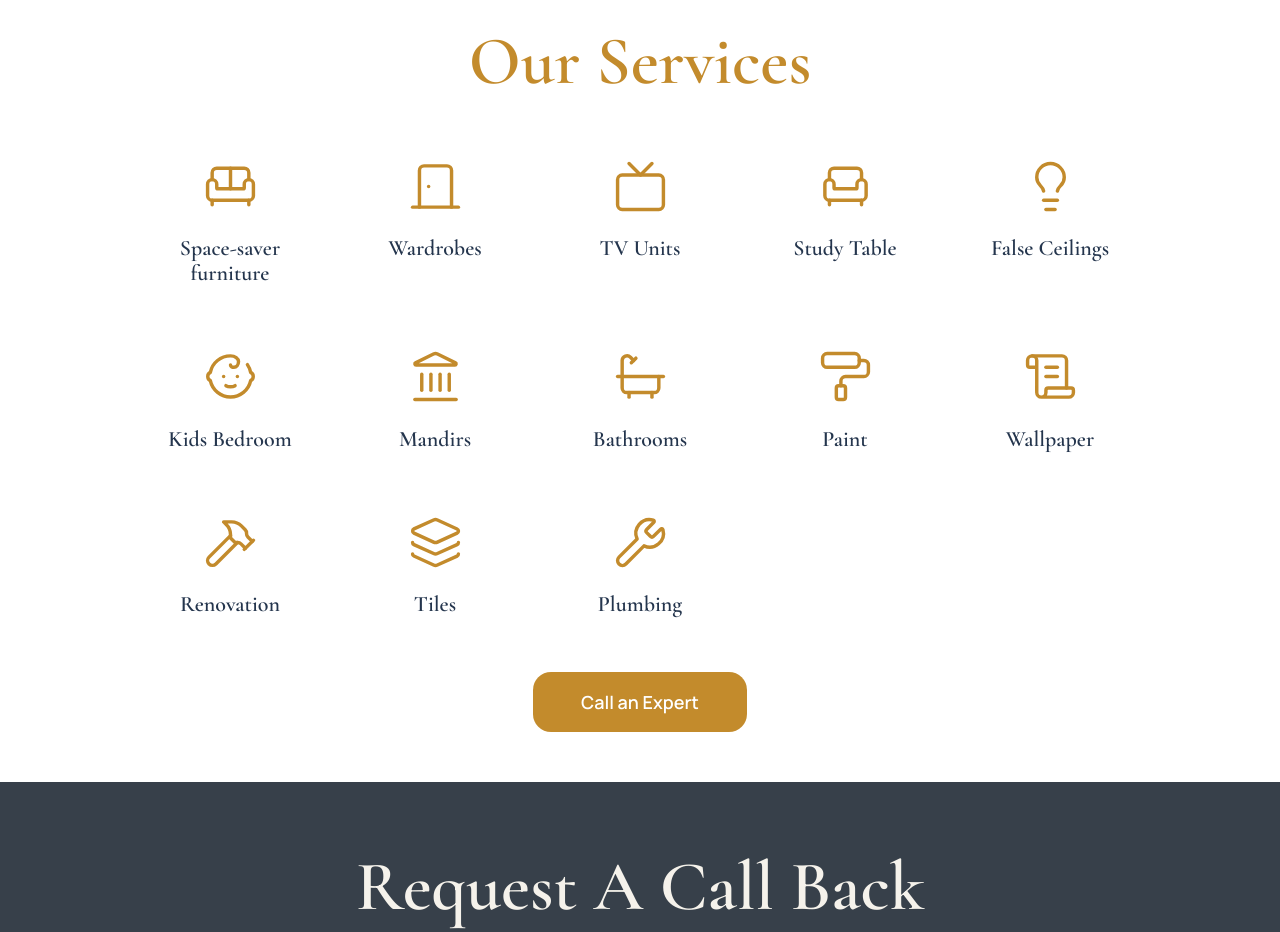
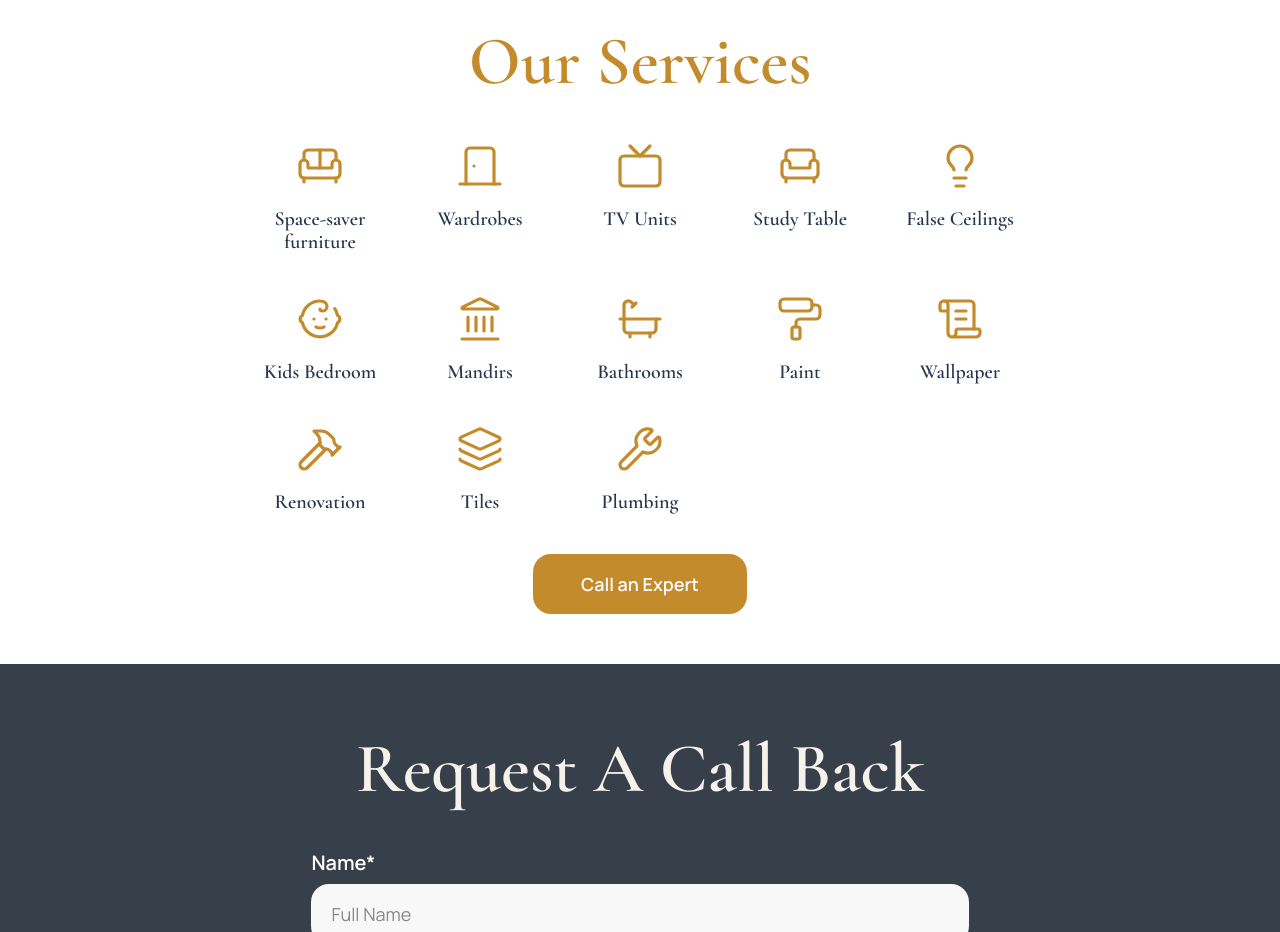
Before and after one commit to Ankush25-anku/serenicospaces, a Next.js app: page / in a window 1280 px wide. Shown: the part 3720-4652 px from the top of the page. Built offline with nearby package versions, Linux system fonts and the light colour scheme.

Commit message:
Initial commit - Serenico Spaces luxury interior website

```diff
--- a/src/app/globals.css
+++ b/src/app/globals.css
@@ -892,73 +892,67 @@ body {
 
   color: #c38b2c;
 
-  margin-bottom: 55px;
+  margin-bottom: 40px;
 
   line-height: 1;
 }
 
 /* GRID */
 
+/* GRID */
+
 .services-grid {
+  display: grid;
 
-  display:grid;
+  grid-template-columns: repeat(5, 140px);
 
-  grid-template-columns:repeat(5, 170px);
+  justify-content: center;
 
-  justify-content:center;
+  column-gap: 20px;
 
-  column-gap:35px;
+  row-gap: 35px;
 
-  row-gap:55px;
+  max-width: 850px;
 
-  max-width:1000px;
-
-  margin:auto;
-
+  margin: auto;
 }
 
 /* CARD */
 
 .service-card {
+  display: flex;
 
-  display:flex;
+  flex-direction: column;
 
-  flex-direction:column;
+  align-items: center;
 
-  align-items:center;
+  justify-content: flex-start;
+}
 
-  justify-content:flex-start;
-
-}
 /* ICON */
 
 .service-icon {
+  width: 60px;
 
-  width:70px;
+  height: 60px;
 
-  height:70px;
+  display: flex;
 
-  display:flex;
+  align-items: center;
 
-  align-items:center;
+  justify-content: center;
 
-  justify-content:center;
-
-  margin-bottom:15px;
-
+  margin-bottom: 12px;
 }
 
+.service-icon svg {
+  width: 48px;
 
-.service-icon svg {
+  height: 48px;
 
-  width:55px;
+  color: #c38b2c;
 
-  height:55px;
-
-  color:#c38b2c;
-
-  stroke-width:1.5;
-
+  stroke-width: 1.6;
 }
 
 /* TEXT */
@@ -966,7 +960,7 @@ body {
 .service-card p {
   font-family: "Cormorant Garamond", serif;
 
-  font-size: 22px;
+  font-size: 20px;
 
   font-weight: 600;
 
@@ -974,7 +968,7 @@ body {
 
   line-height: 1.15;
 
-  max-width: 150px;
+  max-width: 130px;
 
   text-align: center;
 }
@@ -982,7 +976,7 @@ body {
 /* BUTTON */
 
 .service-btn {
-  margin-top: 55px;
+  margin-top: 40px;
 
   padding: 18px 48px;
 
@@ -1386,3 +1380,61 @@ body {
     font-size: 32px;
   }
 }
+
+/* MOVE TO TOP BUTTON */
+
+.move-top {
+  position: fixed;
+
+  right: 35px;
+
+  bottom: 110px;
+
+  width: 48px;
+
+  height: 48px;
+
+  border-radius: 50%;
+
+  border: none;
+
+  background: #c38b2c;
+
+  color: white;
+
+  display: flex;
+
+  align-items: center;
+
+  justify-content: center;
+
+  cursor: pointer;
+
+  font-size: 18px;
+
+  z-index: 999;
+
+  box-shadow: 0 10px 25px rgba(0, 0, 0, 0.15);
+
+  transition: all 0.3s ease;
+}
+
+.move-top:hover {
+  transform: translateY(-5px);
+
+  background: #b17b22;
+}
+
+@media (max-width: 768px) {
+  .move-top {
+    right: 20px;
+
+    bottom: 95px;
+
+    width: 42px;
+
+    height: 42px;
+
+    font-size: 16px;
+  }
+}
--- a/src/app/layout.js
+++ b/src/app/layout.js
@@ -1,6 +1,7 @@
 import { Cormorant_Garamond, Manrope } from "next/font/google";
 import "./globals.css";
 import WhatsAppButton from "@/components/WhatsAppButton";
+import MoveToTop from "@/components/MoveToTop";
 
 const heading = Cormorant_Garamond({
   subsets: ["latin"],
@@ -22,6 +23,7 @@ export default function RootLayout({ children }) {
       <body className={`${heading.className} ${body.className}`}>
         {children}
         <WhatsAppButton />
+        <MoveToTop />
       </body>
     </html>
   );
--- /dev/null
+++ b/src/components/MoveToTop.jsx
@@ -0,0 +1,53 @@
+"use client";
+
+import { useEffect, useState } from "react";
+import { FaArrowUp } from "react-icons/fa";
+import { motion } from "framer-motion";
+
+export default function MoveToTop() {
+  const [visible, setVisible] = useState(false);
+
+  useEffect(() => {
+    const handleScroll = () => {
+      if (window.scrollY > 400) {
+        setVisible(true);
+      } else {
+        setVisible(false);
+      }
+    };
+
+    window.addEventListener("scroll", handleScroll);
+
+    return () => {
+      window.removeEventListener("scroll", handleScroll);
+    };
+  }, []);
+
+  const scrollToTop = () => {
+    window.scrollTo({
+      top: 0,
+      behavior: "smooth",
+    });
+  };
+
+  return (
+    <>
+      {visible && (
+        <motion.button
+          className="move-top"
+          onClick={scrollToTop}
+          initial={{
+            opacity: 0,
+            y: 30,
+          }}
+          animate={{
+            opacity: 1,
+            y: 0,
+          }}
+        >
+          <FaArrowUp />
+        </motion.button>
+      )}
+    </>
+  );
+}
```
